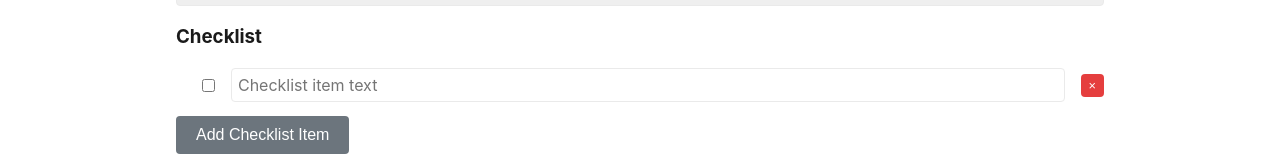
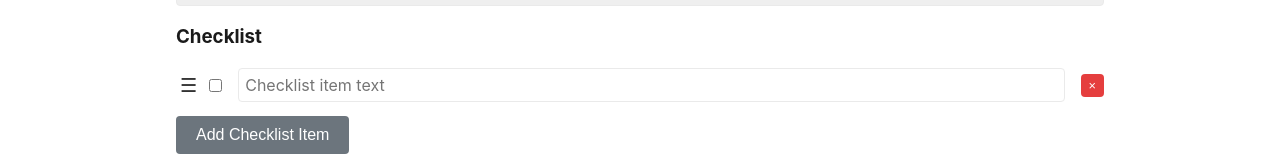
Before and after one commit to SouphianeJ/todozz, a Next.js app: page /todo/new in a window 1280 px wide. Both pictures are taken after typing "Sample", "Sample", "Sample", "Sample" into the empty fields and a click on the button "Add Checklist Item". Shown: the part 698-858 px from the top of the page. Built offline with nearby package versions, Linux system fonts and the light colour scheme.

Commit message:
Update ChecklistItem.tsx

```diff
--- a/components/ChecklistItem.tsx
+++ b/components/ChecklistItem.tsx
@@ -9,7 +9,7 @@ interface ChecklistItemProps {
   onTextChange: (id: string, newText: string) => void;
   onDelete: (id: string) => void;
   isEditing: boolean;
-  dragHandleProps?: React.HTMLAttributes<HTMLButtonElement>; // 👈 nouveau
+  dragHandleProps?: React.HTMLAttributes<HTMLSpanElement>; // Poignée sur span (meilleur contrôle inline)
 }
 
 const ChecklistItem: React.FC<ChecklistItemProps> = ({
@@ -21,24 +21,23 @@ const ChecklistItem: React.FC<ChecklistItemProps> = ({
   dragHandleProps,
 }) => {
   return (
-    <div className="checklist-item" style={{ display: 'flex', alignItems: 'center', gap: '0.5rem' }}>
+    <div
+      className="checklist-item"
+      style={{ display: 'flex', alignItems: 'center', gap: '0.5rem' }}
+    >
       {isEditing && (
-        <button
-          type="button"
+        <span
           {...dragHandleProps}
           aria-label="Drag to reorder"
           style={{
             cursor: 'grab',
-            background: 'none',
-            border: 'none',
-            padding: 0,
-            fontSize: '1.25rem',
-            lineHeight: 1,
             userSelect: 'none',
+            fontSize: '1.2rem',
+            padding: '0 4px',
           }}
         >
           ☰
-        </button>
+        </span>
       )}
       <input
         type="checkbox"
@@ -60,7 +59,11 @@ const ChecklistItem: React.FC<ChecklistItemProps> = ({
         </span>
       )}
       {isEditing && (
-        <button type="button" onClick={() => onDelete(item.id)} aria-label={`Delete ${item.text}`}>
+        <button
+          type="button"
+          onClick={() => onDelete(item.id)}
+          aria-label={`Delete ${item.text}`}
+        >
           &times;
         </button>
       )}
```
